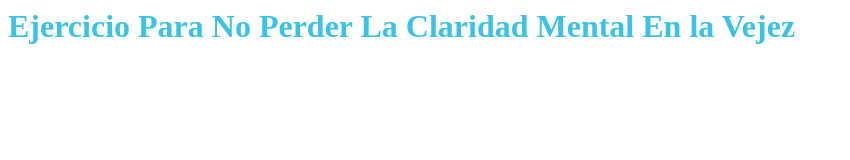
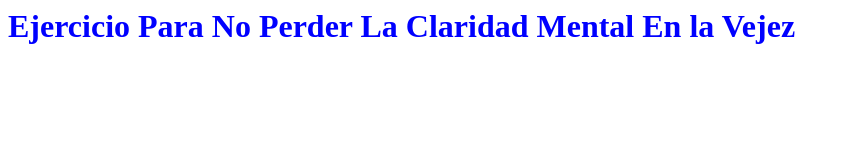
Before and after one commit to chris1119chris/Headings-etiquetas, a plain HTML site: page Ejercicio.html in a window 1280 px wide. Shown: the whole page, without its empty margins (0-850 px from the left). Drawn offline with Linux system fonts and the light colour scheme; files that its build step writes are made by us from their sources.

Commit message:
Update style.css

```diff
--- a/style.css
+++ b/style.css
@@ -1,4 +1,4 @@
 h1{
-    color: rgb(59, 194, 228);
+    color: blue;
     width: 15 px solid;
 }
```
